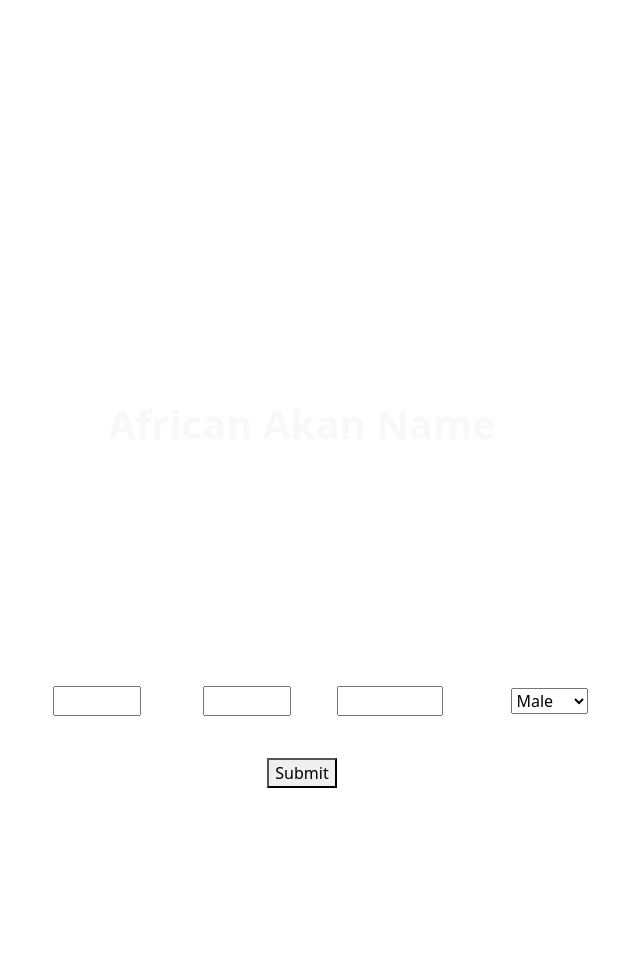
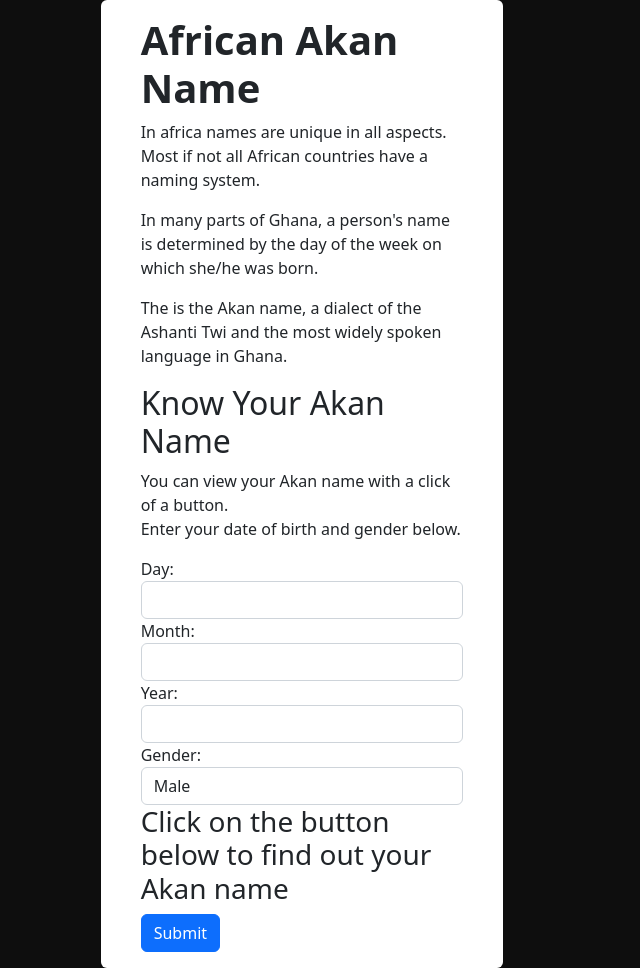
Before and after one commit to Onesmas78/akan-names, a website: page index.html in a window 1280 px wide. Shown: the whole page, without its empty margins (338-978 px from the left). Before the commit the page ends 800 px from the top, so only its background shows below. Drawn offline with nearby package versions, Linux system fonts and the light colour scheme; files that its build step writes are made by us from their sources.

Commit message:
bootstrap styling

```diff
--- a/index.html
+++ b/index.html
@@ -1,41 +1,55 @@
 <!DOCTYPE html>
 <html lang="en">
+
 <head>
     <title>Akan Names Calculator</title>
     <!-- CSS only -->
-    <link href="https://cdn.jsdelivr.net/npm/bootstrap@5.2.1/dist/css/bootstrap.min.css" rel="stylesheet" integrity="sha384-iYQeCzEYFbKjA/T2uDLTpkwGzCiq6soy8tYaI1GyVh/UjpbCx/TYkiZhlZB6+fzT" crossorigin="anonymous">
-    <link rel="stylesheet" href="css/style.css">
+    <link href="https://cdn.jsdelivr.net/npm/bootstrap@5.2.1/dist/css/bootstrap.min.css" rel="stylesheet"
+        integrity="sha384-iYQeCzEYFbKjA/T2uDLTpkwGzCiq6soy8tYaI1GyVh/UjpbCx/TYkiZhlZB6+fzT" crossorigin="anonymous">
+    <link rel="stylesheet" href="style.css">
 
 </head>
+
 <body>
-        <div class="hero-text">
-            <H1 style="color:rgb(250, 247, 248);"><b>African Akan Name</b></H1>
+    <div class="container-fluid">
+        <div class="row mb-6 justify-content-center align-items-center">
+            <div class="col-xl-4">
+                <div class="card border-0 py-6 px-4 mb-6 mb-xl-3">
+                    <div class="card-body">
+                        <h1><b>African Akan Name</b></h1>
                         <p>In africa names are unique in all aspects.
                             Most if not all African countries have a naming system.</p>
-            <p>In many parts of Ghana, a person's name is determined by the day of the week on which she/he was born.</p>
-            <p>The is the Akan name, a dialect of the Ashanti Twi and the most widely spoken language in Ghana.</p>
-            <H2>Know Your Akan Name</H2>
+                        <p>In many parts of Ghana, a person's name is determined by the day of the week on which she/he
+                            was born.</p>
+                        <p>The is the Akan name, a dialect of the Ashanti Twi and the most widely spoken language in
+                            Ghana.</p>
+                        <h2>Know Your Akan Name</h2>
                         <p>You can view your Akan name with a click of a button.
-                <br>Enter your date of birth and gender below. <br></p>
+                            <br>Enter your date of birth and gender below.
+                            <br>
+                        </p>
                         <form id="birthdayForm">
                             <label for="day">Day:</label>
-                    <input type="number" id="day" name="day" min="1" max="31" required>
-
+                            <input class="form-control" type="number" id="day" name="day" min="1" max="31" required>
                             <label for="month">Month:</label>
-                    <input type="number" id="month" name="month" min="1" max="12" required>
-                    <label for = "year">Year:</label>
-                    <input type="number" id="year" name="year" min="1000" max="2023" required>
+                            <input class="form-control" type="number" id="month" name="month" min="1" max="12" required>
+                            <label for="year">Year:</label>
+                            <input class="form-control" type="number" id="year" name="year" min="1000" max="2023"
+                                required>
                             <label for="gender">Gender:</label>
-                    <select id="gender" name="gender" required>
+                            <select class="form-control" id="gender" name="gender" required>
                                 <option value="male">Male</option>
                                 <option value="female">Female</option>
                             </select>
-                    <h3>Click on the button below to find out  your Akan name</h3>
-                    <button type="submit">Submit</button>
+                            <h3>Click on the button below to find out your Akan name</h3>
+                            <button type="submit" class="btn btn-primary">Submit</button>
                         </form>
                     </div>
                 </div>
+            </div>
+        </div>
+    </div>
+    <script src="project.js"></script>
+</body>
 
-    <script src="js/project.js"></script>
-</body>
 </html>
--- a/style.css
+++ b/style.css
@@ -5,6 +5,7 @@ html, body {
     background-size: cover;
     background-position: center;
     background-repeat: no-repeat;
+    background-color: #0e0e0e;
   }
 
   /* Styling for the centered text */
```
Also changed, not shown: 1 other file. Lines whose indentation alone changed are shown as unchanged.
